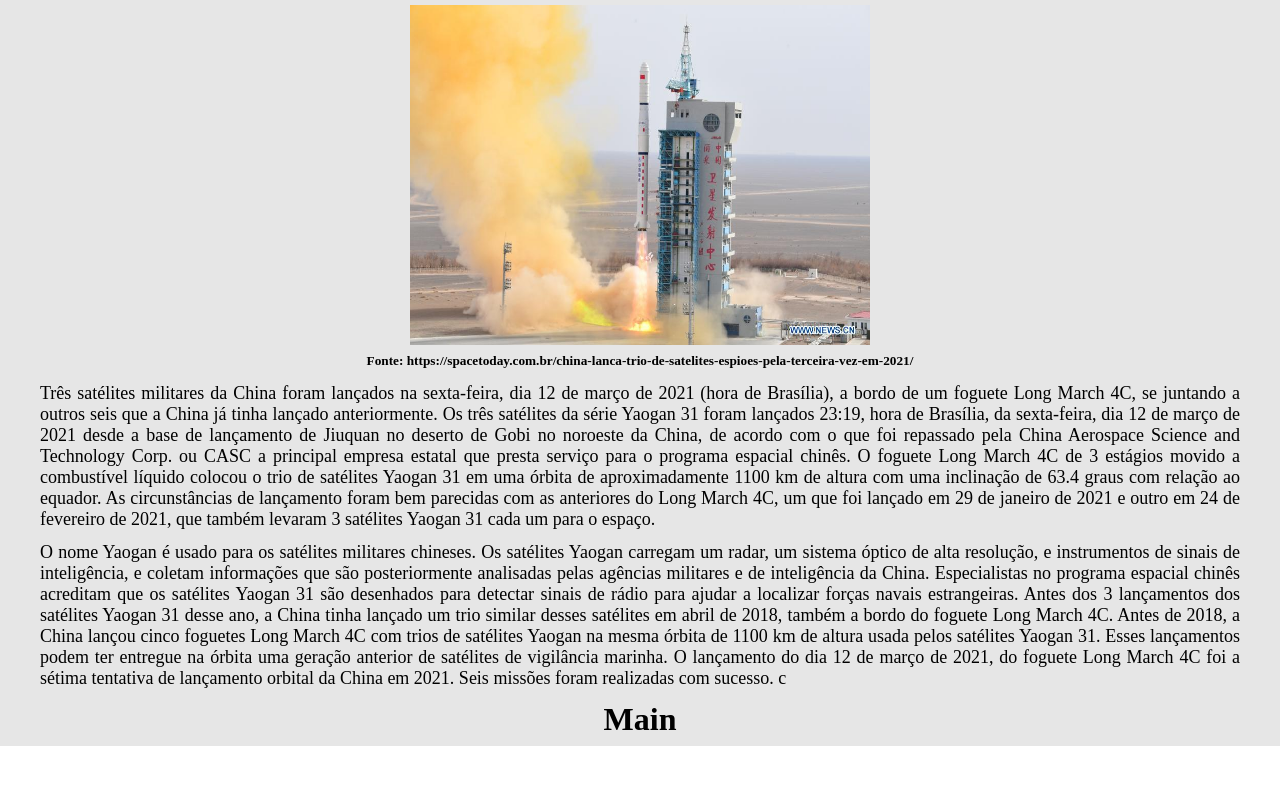
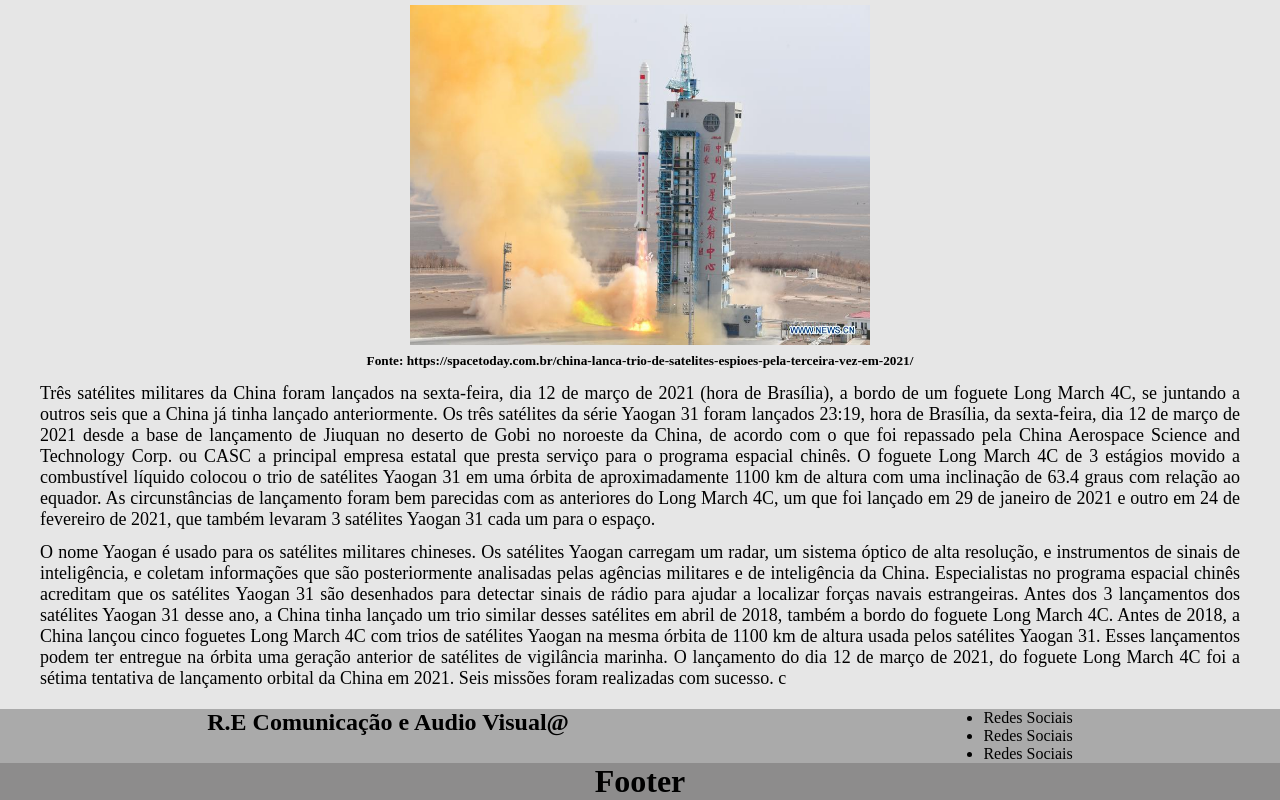
Before and after one commit to matheus1994santos/Resumo-Espacial, a React (Create React App) app: page / in a window 1280 px wide. Shown: the part 2212-3012 px from the top of the page. Before the commit the page ends 2958 px from the top, so only its background shows below. Built offline with nearby package versions, Linux system fonts and the light colour scheme.

Commit message:
V0.0 Colocando footer basico

```diff
--- a/src/App.js
+++ b/src/App.js
@@ -7,7 +7,7 @@ function App() {
     <div>
       <Header/>
       <Main/>
-      {/* <Footer/> */}
+      <Footer/>
     </div>
   );
 }
--- a/src/components/Footer/Footer.js
+++ b/src/components/Footer/Footer.js
@@ -1,8 +1,21 @@
 import React from 'react'
+import styles from './Footer.module.css'
 
 const Footer = () => {
   return (
     <footer>
+      <section className={styles.sec1}>
+        <div>
+          <h1>R.E Comunicação e Audio Visual@</h1>
+        </div>
+        <div>
+          <ul>
+            <li>Redes Sociais</li>
+            <li>Redes Sociais</li>
+            <li>Redes Sociais</li>
+          </ul>
+        </div>
+      </section>
       <h1>Footer</h1>
     </footer>
   )
--- /dev/null
+++ b/src/components/Footer/Footer.module.css
@@ -0,0 +1,14 @@
+footer{
+    background-color: rgb(170, 170, 170);
+    /* color: white; */
+}
+
+footer > section.sec1{
+    display: flex;
+    justify-content: space-around;
+}
+
+footer > h1{
+    text-align: center;
+    background-color: rgb(141, 140, 140);
+}
--- a/src/components/Main/Main.js
+++ b/src/components/Main/Main.js
@@ -108,7 +108,6 @@ c
           </p>
         </article>
       </section>
-      <h1>Main</h1>
     </main>
   )
 }
```
